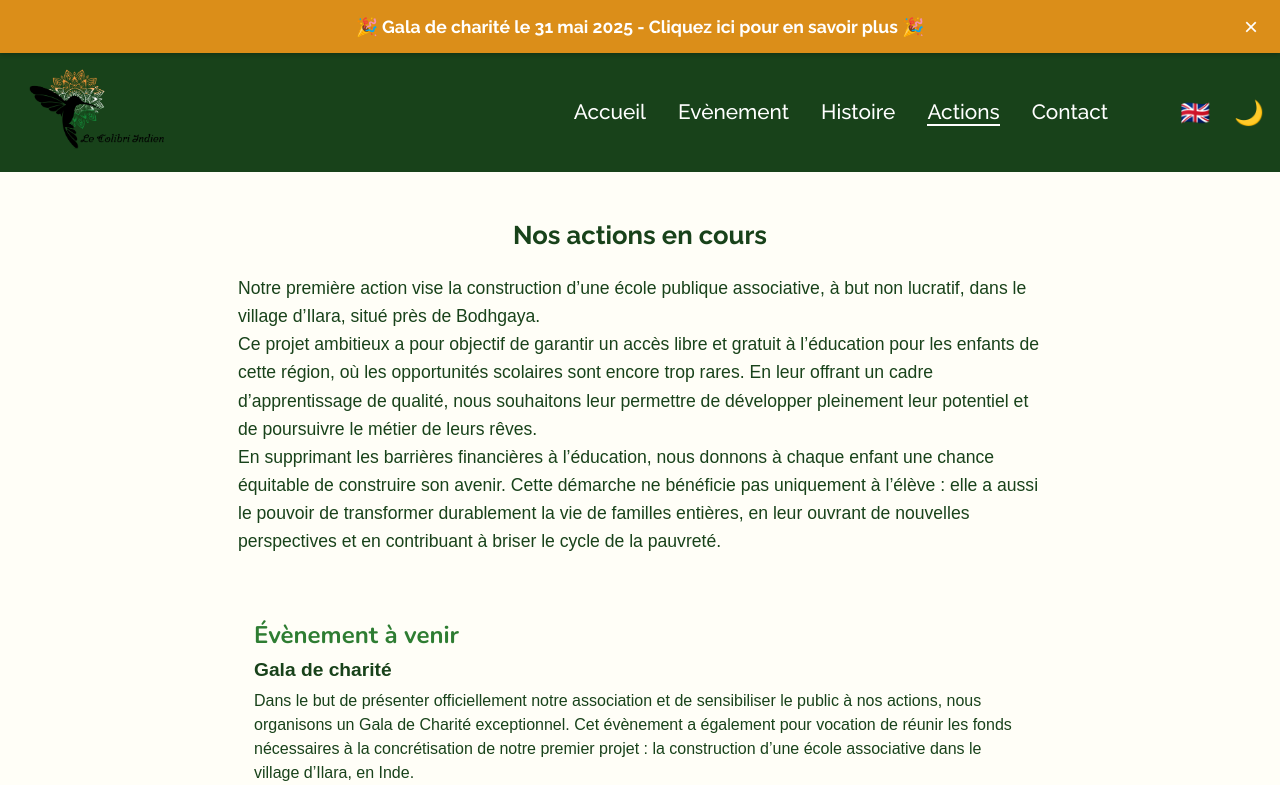
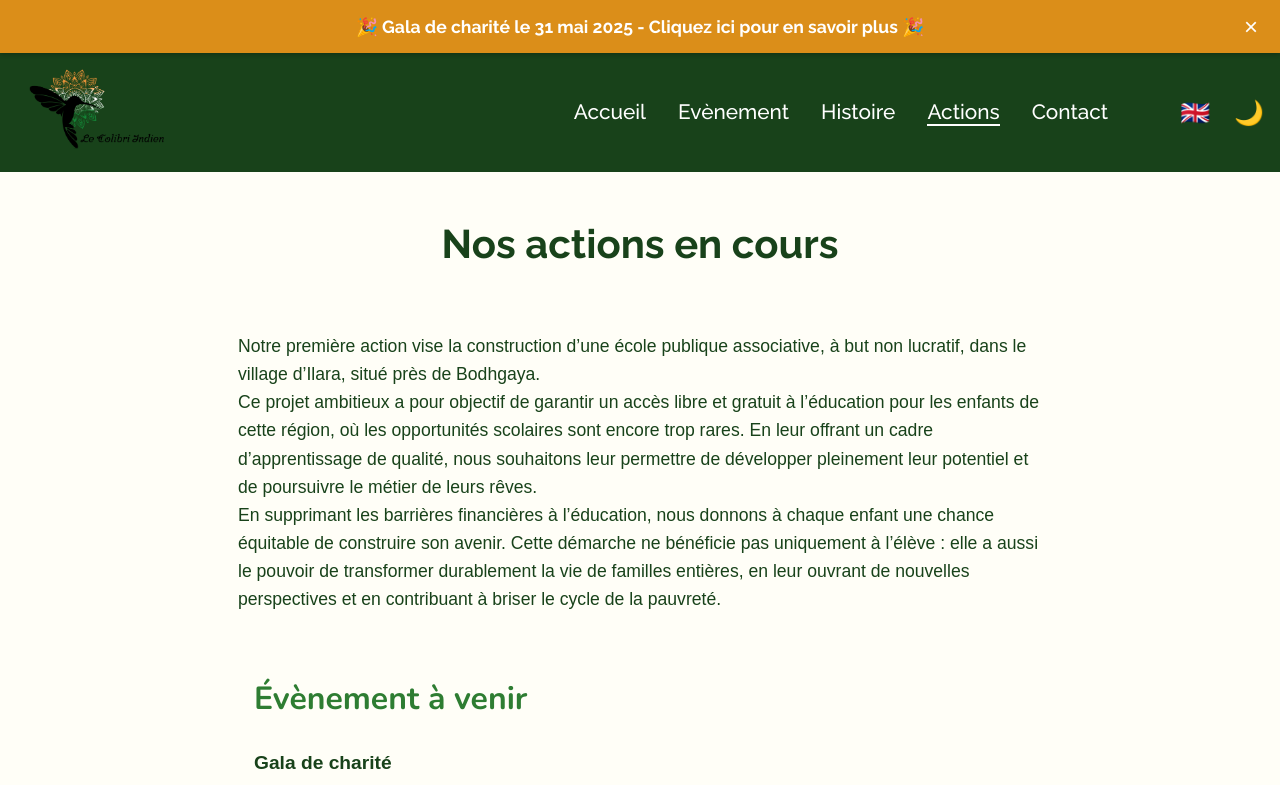
Before and after one commit to Jottiana/le-colibri-indien, a React (Vite) app: page /actions in a window 1280 px wide. Shown: the top 785 px of the page. Built offline with nearby package versions, Linux system fonts and the light colour scheme.

Commit message:
global style + change 'invitation' for 'reservation'

```diff
--- a/src/data/translations/en.ts
+++ b/src/data/translations/en.ts
@@ -43,7 +43,7 @@ export const en = {
 			mapsLink: "https://maps.google.com/?q=Chorus+by+Hotel+Leprince,+Le+Mans",
 		},
 		invitationNote:
-			"This event is by invitation only, as attendance is limited to 150 guests.",
+			"This event is by reservation only, as attendance is limited to 150 guests.",
 	},
 
 	contact: {
@@ -127,7 +127,7 @@ export const en = {
 		date: "📅 The Gala will take place on May 31, 2025",
 		location:
 			"📍 Salle Chorus by Hôtel Leprince, 33 Square place de la République, 72000 Le Mans, France",
-		note: "⚠️ Invitation-only event - seating limited to 150 participants.",
+		note: "⚠️ Reservation-only event - seating limited to 150 participants.",
 		cta: "To register, please use the link below:",
 		inscriptionLinkText: "Register for the gala",
 		addToCalendar: "Add to my calendar",
--- a/src/data/translations/fr.ts
+++ b/src/data/translations/fr.ts
@@ -44,7 +44,7 @@ export const fr = {
 			mapsLink: "https://maps.google.com/?q=Chorus+by+Hotel+Leprince,+Le+Mans",
 		},
 		invitationNote:
-			"L’évènement est accessible uniquement sur invitation, le nombre de places étant limité à 150 participant·e·s.",
+			"L’évènement est accessible uniquement sur réservation, le nombre de places étant limité à 150 participant·e·s.",
 	},
 
 	contact: {
@@ -128,7 +128,7 @@ export const fr = {
 		date: "📅 Le Gala aura lieu le 31 mai 2025",
 		location:
 			"📍 Salle Chorus by Hôtel Leprince, 33 Square place de la République, 72000 Le Mans, France",
-		note: "⚠️ Évènement sur invitation uniquement – nombre de places limité à 150 participant·e·s.",
+		note: "⚠️ Évènement sur réservation uniquement – nombre de places limité à 150 participant·e·s.",
 		cta: "Pour vous inscrire, veuillez utiliser le lien ci-dessous :",
 		inscriptionLinkText: "S'inscrire au gala",
 		addToCalendar: "Ajouter à mon agenda",
--- a/src/index.css
+++ b/src/index.css
@@ -66,3 +66,20 @@ h2 {
 	font-family: "Nunito", sans-serif;
 	color: var(--tertiary-color);
 }
+
+
+.page-title {
+	text-align: center;
+	font-size: 2rem;
+	color: var(--primary-color);
+	font-weight: bold;
+	line-height: 1.2;
+	padding: 0 5%;
+	margin-bottom: 4rem;
+}
+
+@media (min-width: 768px) {
+	.page-title {
+			font-size: 2.5rem;
+	}
+}
--- a/src/pages/AboutUs/AboutUs.css
+++ b/src/pages/AboutUs/AboutUs.css
@@ -5,14 +5,6 @@
 	gap: 4rem;
 	max-width: 1200px;
 	margin: 0 auto;
-}
-
-.page-title {
-	text-align: center;
-	font-size: 2.5rem;
-	font-weight: bold;
-	line-height: 1.2;
-	padding: 0 5%;
 }
 
 .grid-row {
@@ -33,7 +25,7 @@
 .col-text {
 	flex: 1;
 	max-width: 650px;
-	padding: 5%;
+	padding: 0 5%;
 }
 
 .col-image {
--- a/src/pages/Actions/Actions.css
+++ b/src/pages/Actions/Actions.css
@@ -2,13 +2,6 @@
 	padding: 2rem 3rem;
 	margin: 0 auto;
 	font-family: sans-serif;
-}
-
-.section-title {
-	font-size: 1.6rem;
-	font-weight: bold;
-	margin-bottom: 1.5rem;
-	text-align: center;
 }
 
 .action-description {
@@ -30,6 +23,8 @@ body.dark .action-event {
 .action-event-title {
 	font-size: 1.3rem;
 	font-weight: bold;
+	margin-bottom: 2rem;
+
 }
 
 .action-event-name {
@@ -73,11 +68,6 @@ body.dark .action-maps-link:visited {
 		max-width: 900px;
 	}
 
-	.action-section-title {
-		font-size: 2rem;
-		text-align: left;
-	}
-
 	.action-description {
 		font-size: 1.1rem;
 	}
@@ -87,7 +77,7 @@ body.dark .action-maps-link:visited {
 	}
 
 	.action-event-title {
-		font-size: 1.5rem;
+		font-size: 2rem;
 	}
 
 	.action-event-name {
--- a/src/pages/Actions/Actions.tsx
+++ b/src/pages/Actions/Actions.tsx
@@ -8,7 +8,7 @@ export default function Actions() {
 
 	return (
 		<section className="actions-container">
-			<h1 className="section-title">{t.title}</h1>
+			<h1 className="page-title">{t.title}</h1>
 			<div className="action-description">
 				{t.description.split("\n").map((line, index) => (
 					<p key={index}>{line}</p>
--- a/src/pages/Contact/Contact.css
+++ b/src/pages/Contact/Contact.css
@@ -4,16 +4,6 @@
 	font-family: sans-serif;
 	line-height: 1.4;
 	color: var(--text-color);
-}
-
-.contact-page h1 {
-	text-align: center;
-	font-size: 2.5rem;
-	font-weight: bold;
-	color: var(--primary-color);
-	line-height: 1.2;
-	padding: 0 5%;
-	margin-bottom: 2rem;
 }
 
 .contact-page p {
@@ -25,6 +15,7 @@
 	display: flex;
 	flex-direction: column;
 	align-items: center;
+	justify-content: space-evenly;
 	margin-bottom: 4rem;
 	gap: 1rem;
 	border-bottom: 1px solid var(--card-border);
--- a/src/pages/Contact/Contact.tsx
+++ b/src/pages/Contact/Contact.tsx
@@ -10,7 +10,7 @@ function Contact() {
 
 	return (
 		<div className="contact-page">
-			<h1>{t.title}</h1>
+			<h1 className="page-title">{t.title}</h1>
 			<p>{t.content}</p>
 
 			{teamMembers.map((member) => (
--- a/src/pages/Home/Home.css
+++ b/src/pages/Home/Home.css
@@ -134,6 +134,7 @@
 	margin-top: 1rem;
 	font-size: 1rem;
 	color: var(--primary-color);
+	padding: 5px;
 }
 
 .quote-block {
```
